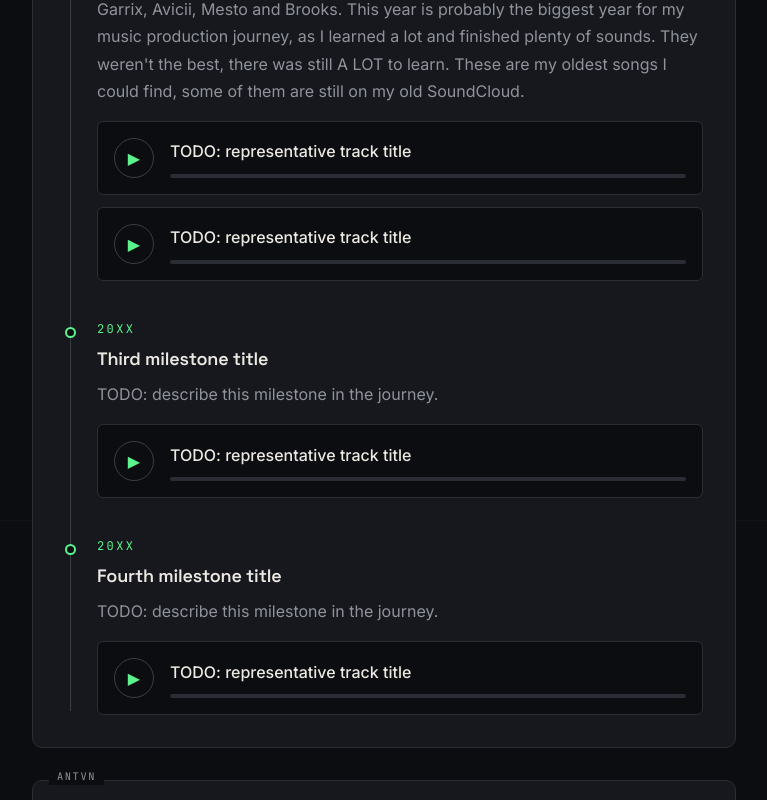
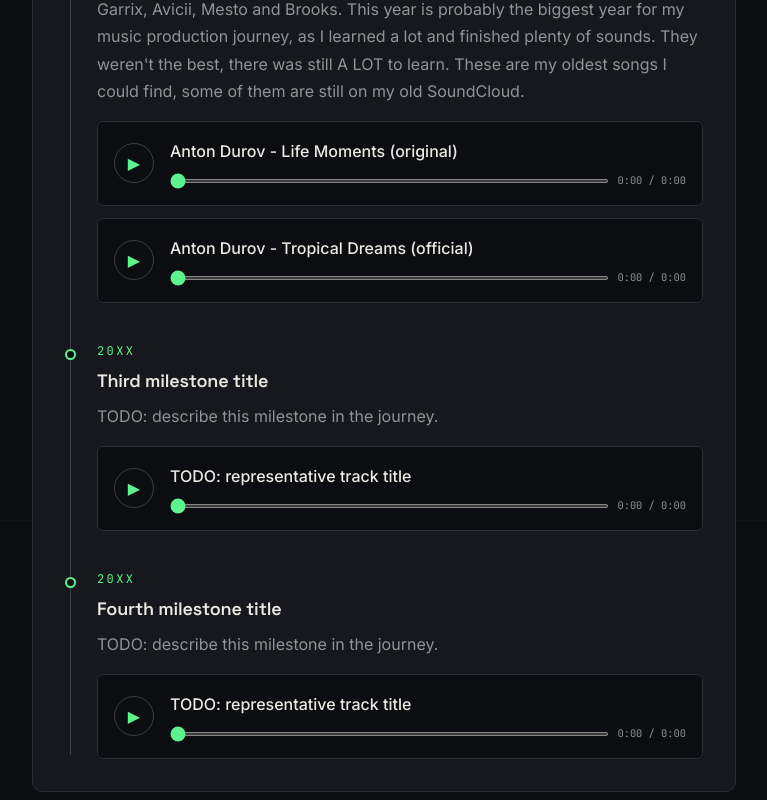
Before and after one commit to antondurov/portfolio-website, a React (Vite) app in the folder src/frontend/: page /music in a window 1280 px wide. Shown: the part 1080-1880 px from the top of the page, without its empty margins (256-1023 px from the left). Built offline with nearby package versions, Linux system fonts and the light colour scheme.

Commit message:
Add audio track player, added permission to play only 1 audio at a time

```diff
--- a/src/frontend/components/BackgroundMusic.tsx
+++ b/src/frontend/components/BackgroundMusic.tsx
@@ -1,4 +1,5 @@
-import { useRef, useState, useEffect } from "react";
+import { useEffect, useRef, useState } from "react";
+import { playExclusively } from "@/lib/audioManager";
 
 interface BackgroundMusicProps {
   src: string;
@@ -21,13 +22,27 @@ export default function BackgroundMusic({
   }, [volume]);
 
   useEffect(() => {
-    if (autoPlay && audioRef.current) {
-      audioRef.current
-        .play()
-        .then(() => setIsPlaying(true))
-        .catch(() => {
-          setIsPlaying(false);
-        });
+    const audio = audioRef.current;
+    if (!audio) return;
+
+    const onPlay = () => setIsPlaying(true);
+    const onPause = () => setIsPlaying(false);
+
+    audio.addEventListener("play", onPlay);
+    audio.addEventListener("pause", onPause);
+
+    return () => {
+      audio.removeEventListener("play", onPlay);
+      audio.removeEventListener("pause", onPause);
+    };
+  }, []);
+
+  useEffect(() => {
+    const audio = audioRef.current;
+    if (autoPlay && audio) {
+      playExclusively(audio).catch(() => {
+        // Autoplay blocked by the browser
+      });
     }
   }, [autoPlay]);
 
@@ -35,12 +50,11 @@ export default function BackgroundMusic({
     const audio = audioRef.current;
     if (!audio) return;
 
-    if (isPlaying) {
+    if (audio.paused) {
+      playExclusively(audio).catch((err) => console.warn("Playback blocked:", err));
+    } else {
       audio.pause();
-    } else {
-      audio.play().catch((err) => console.warn("Playback blocked:", err));
     }
-    setIsPlaying(!isPlaying);
   };
 
   return (
--- a/src/frontend/components/ui/TrackPlayer.tsx
+++ b/src/frontend/components/ui/TrackPlayer.tsx
@@ -1,37 +1,70 @@
-import { useRef, useState } from "react";
+import { useEffect, useRef, useState } from "react";
+import { playExclusively } from "@/lib/audioManager";
 
 interface TrackPlayerProps {
   title: string;
-  /** Direct audio file to play in-page. Leave unset until tracks are hosted. */
   audioSrc?: string;
-  /** Fallback link (e.g. SoundCloud) shown while no audioSrc is wired up. */
   externalUrl?: string;
 }
 
-/**
- * Skeleton for a self-hosted track player, replacing the old SoundCloud
- * iframe embeds. Plays audioSrc directly when provided; otherwise renders a
- * disabled control with a link out. Progress bar is a placeholder -- wire it
- * up to real playback position once audioSrc lands.
- */
+function formatTime(seconds: number) {
+  if (!Number.isFinite(seconds) || seconds < 0) return "0:00";
+  const mins = Math.floor(seconds / 60);
+  const secs = Math.floor(seconds % 60);
+  return `${mins}:${secs.toString().padStart(2, "0")}`;
+}
+
 function TrackPlayer({ title, audioSrc, externalUrl }: TrackPlayerProps) {
+  const audioRef = useRef<HTMLAudioElement>(null);
   const [isPlaying, setIsPlaying] = useState(false);
-  const audioRef = useRef<HTMLAudioElement>(null);
+  const [currentTime, setCurrentTime] = useState(0);
+  const [duration, setDuration] = useState(0);
+
+  useEffect(() => {
+    const audio = audioRef.current;
+    if (!audio) return;
+
+    const onPlay = () => setIsPlaying(true);
+    const onPause = () => setIsPlaying(false);
+    const onTimeUpdate = () => setCurrentTime(audio.currentTime);
+    const onLoadedMetadata = () => setDuration(audio.duration);
+    const onEnded = () => setCurrentTime(0);
+
+    audio.addEventListener("play", onPlay);
+    audio.addEventListener("pause", onPause);
+    audio.addEventListener("timeupdate", onTimeUpdate);
+    audio.addEventListener("loadedmetadata", onLoadedMetadata);
+    audio.addEventListener("ended", onEnded);
+
+    return () => {
+      audio.removeEventListener("play", onPlay);
+      audio.removeEventListener("pause", onPause);
+      audio.removeEventListener("timeupdate", onTimeUpdate);
+      audio.removeEventListener("loadedmetadata", onLoadedMetadata);
+      audio.removeEventListener("ended", onEnded);
+    };
+  }, [audioSrc]);
 
   function togglePlay() {
     const audio = audioRef.current;
     if (!audio) return;
 
-    if (isPlaying) {
+    if (audio.paused) {
+      playExclusively(audio).catch(() => {});
+    } else {
       audio.pause();
-    } else {
-      audio.play();
     }
-    setIsPlaying((prev) => !prev);
+  }
+
+  function handleSeek(event: React.ChangeEvent<HTMLInputElement>) {
+    const audio = audioRef.current;
+    if (!audio) return;
+    audio.currentTime = Number(event.target.value);
+    setCurrentTime(audio.currentTime);
   }
 
   return (
-    <div className="flex items-center gap-4 rounded-(--radius-sm) border border-line bg-bg p-4">
+    <div className="flex items-center gap-4 rounded-sm border border-line bg-bg p-4">
       <button
         type="button"
         onClick={togglePlay}
@@ -44,9 +77,23 @@ function TrackPlayer({ title, audioSrc, externalUrl }: TrackPlayerProps) {
 
       <div className="min-w-0 flex-1">
         <p className="truncate font-medium">{title}</p>
-        {/* Placeholder progress track -- swap for real playback position later */}
-        <div className="mt-2 h-1 w-full rounded-full bg-line">
-          <div className="h-full w-0 rounded-full bg-accent" />
+        <div className="mt-2 flex items-center gap-2">
+          <input
+            type="range"
+            min={0}
+            max={duration || 0}
+            step={0.1}
+            value={currentTime}
+            onChange={handleSeek}
+            disabled={!audioSrc}
+            aria-label={`Seek ${title}`}
+            className="h-1 w-full accent-accent disabled:cursor-not-allowed disabled:opacity-40"
+          />
+          {audioSrc && (
+            <span className="shrink-0 font-mono text-[0.65rem] text-text-muted tabular-nums">
+              {formatTime(currentTime)} / {formatTime(duration)}
+            </span>
+          )}
         </div>
       </div>
 
@@ -62,7 +109,7 @@ function TrackPlayer({ title, audioSrc, externalUrl }: TrackPlayerProps) {
       )}
 
       {audioSrc && (
-        <audio ref={audioRef} src={audioSrc} onEnded={() => setIsPlaying(false)} />
+        <audio ref={audioRef} src={audioSrc} preload="metadata" />
       )}
     </div>
   );
--- a/src/frontend/data/musicData.ts
+++ b/src/frontend/data/musicData.ts
@@ -40,12 +40,12 @@ export const musicData = {
         description: "I started learning how to use FL Studio since most of the YouTube tutorials I watched were using it. I began making my own songs, following and copying YouTube tutorials. I started to watch tutorials on how to make music like Martin Garrix, Avicii, Mesto and Brooks. This year is probably the biggest year for my music production journey, as I learned a lot and finished plenty of sounds. They weren't the best, there was still A LOT to learn. These are my oldest songs I could find, some of them are still on my old SoundCloud.",
         tracks: [
           {
-            title: "TODO: representative track title",
-            audioSrc: "/music/timeline/02-second-milestone.mp3",
+            title: "Anton Durov - Life Moments (original)",
+            audioSrc: "https://50z0bz1gzuxqlojy.public.blob.vercel-storage.com/music/Anton%20Durov%20-%20Life%20Moments%20%28original%29-4svnGpincRti2aEfQJrmi4AZaXtmFZ.mp3",
           },
           {
-            title: "TODO: representative track title",
-            audioSrc: "/music/timeline/02-second-milestone.mp3",
+            title: "Anton Durov - Tropical Dreams (official)",
+            audioSrc: "https://50z0bz1gzuxqlojy.public.blob.vercel-storage.com/music/Anton%20Durov%20-%20Tropical%20Dreams%20%28official%29-t6BuuPmwlGlWaAVmHGWJJNU3y53d16.mp3",
           },
         ],
       },
--- /dev/null
+++ b/src/frontend/lib/audioManager.ts
@@ -0,0 +1,13 @@
+/**
+ * Tracks which single <audio> element is allowed to play at a time across
+ * the whole site (track players + the background soundtrack included).
+ */
+let activeAudio: HTMLAudioElement | null = null;
+
+export function playExclusively(audio: HTMLAudioElement) {
+  if (activeAudio && activeAudio !== audio) {
+    activeAudio.pause();
+  }
+  activeAudio = audio;
+  return audio.play();
+}
```
